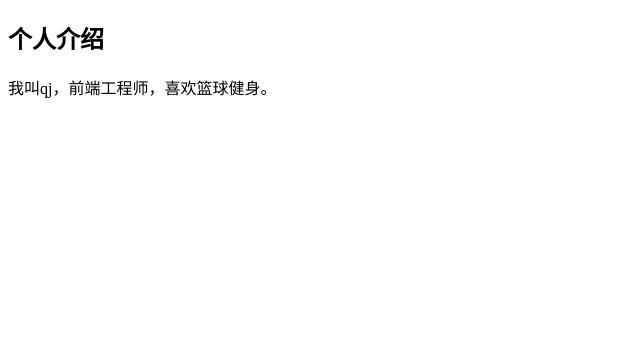
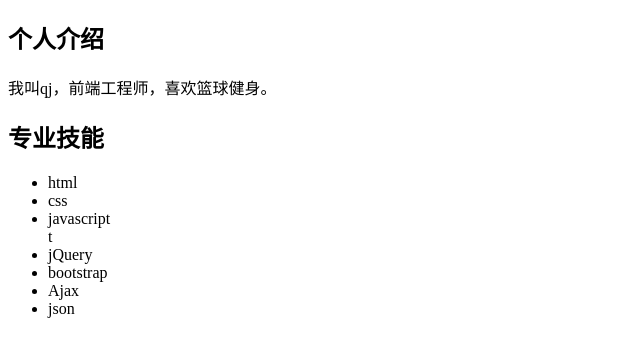
Before and after one commit to qjcy/qjcy.github.io, a plain HTML site: page index.html in a window 1280 px wide. Shown: the whole page, without its empty margins (0-640 px from the left). Drawn offline with Linux system fonts and the light colour scheme.

Commit message:
修改index.html

```diff
--- a/index.html
+++ b/index.html
@@ -8,5 +8,15 @@
 <body>
 <h2>个人介绍</h2>
 <p>我叫qj，前端工程师，喜欢篮球健身。</p>
+<h2>专业技能</h2>
+<ul>
+    <li>html</li>
+    <li>css</li>
+    <li>javascript</li>t
+    <li>jQuery</li>
+    <li>bootstrap</li>
+    <li>Ajax</li>
+    <li>json</li>
+</ul>
 </body>
 </html>
```
